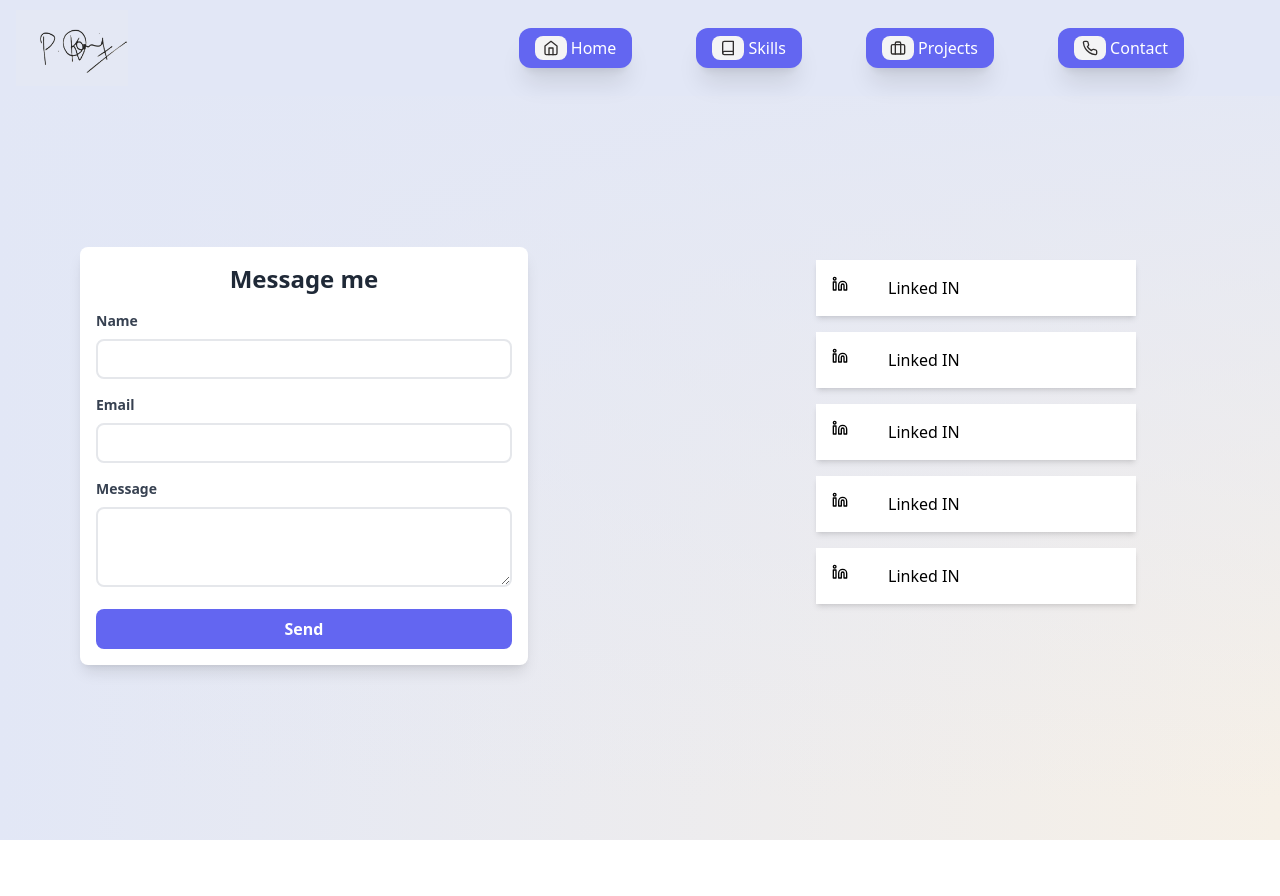
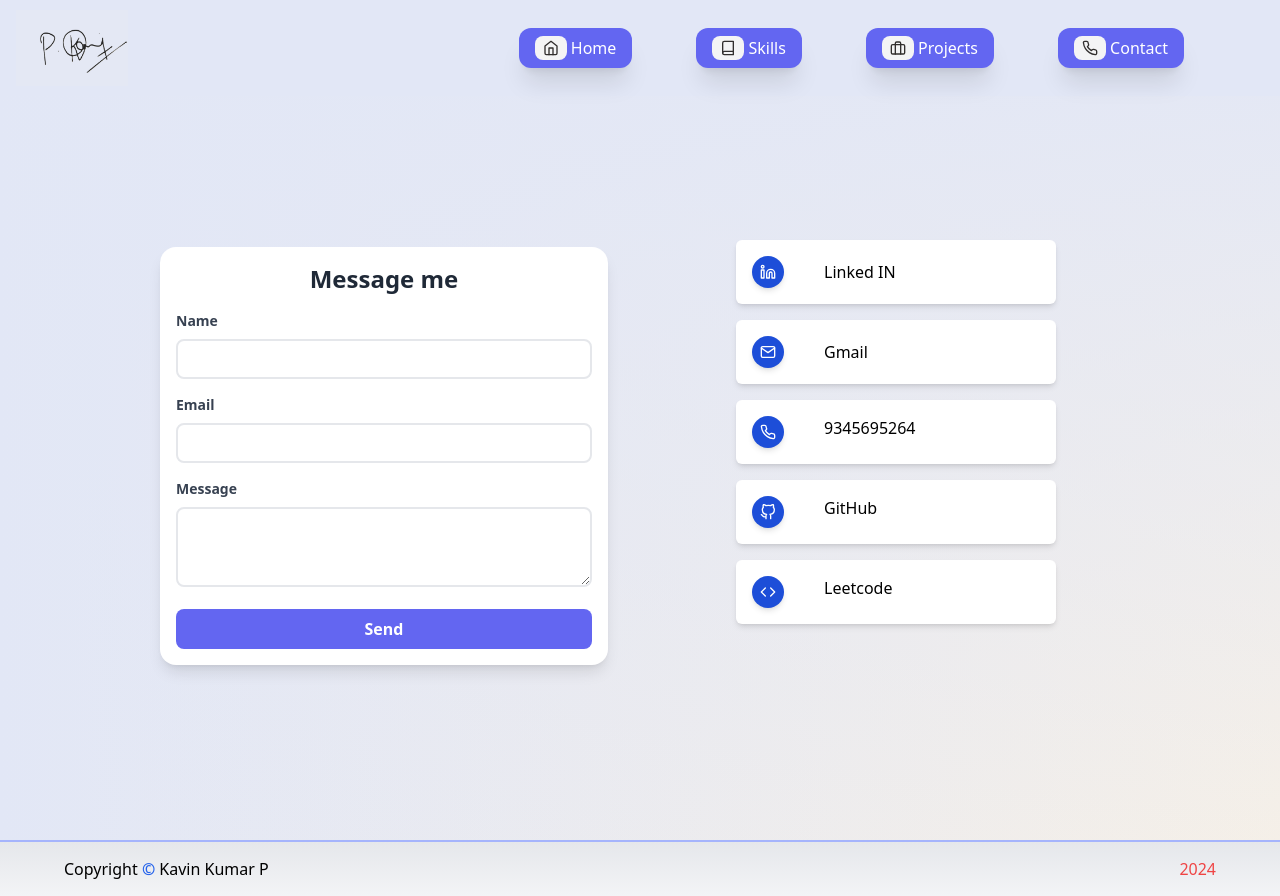
Before and after one commit to kavinkumar24/Updated_Portfolio, a React (Create React App) app: page /contact in a window 1280 px wide. Before the commit the page ends 840 px from the top, so only its background shows below. Built offline with nearby package versions, Linux system fonts and the light colour scheme; a web font is replaced by a local one.

Commit message:
added a contact page with some more data

```diff
--- a/src/components/pages/Contact.jsx
+++ b/src/components/pages/Contact.jsx
@@ -3,7 +3,8 @@ import emailjs from 'emailjs-com';
 import { ToastContainer, toast } from 'react-toastify';
 import 'react-toastify/dist/ReactToastify.css';
 import Navbar from './Navbar';
-import { FiLinkedin,FiGithub, FiMail } from 'react-icons/fi';
+import { FiLinkedin,FiGithub, FiMail, FiPhone, FiCode} from 'react-icons/fi';
+import Footer from './Footer';
 const Contact = () => {
   const form = useRef();
 
@@ -15,6 +16,7 @@ const Contact = () => {
       .then(
         () => {
           toast.success('Message sent successfully!');
+          form.current.reset();
         },
         (error) => {
           toast.error(`Failed to send message: ${error.text}`);
@@ -26,8 +28,8 @@ const Contact = () => {
     <div className='bg-gradient-to-b from-[#e2e7f6]'>
     <Navbar />
 
-    <div className="mx-4 flex flex-col items-center md:flex-row min-h-screen justify-between md:mx-20 mb-10">
-      <div className="w-full max-w-md p-4 bg-white rounded-lg shadow-lg md:mt-28">
+    <div className="mx-4 flex flex-col items-center md:flex-row min-h-screen justify-between md:mx-40 mb-10">
+      <div className="w-full max-w-md p-4 bg-white rounded-2xl shadow-lg md:mt-28">
         <h2 className="mb-4 text-2xl font-bold text-center text-gray-800">Message me</h2>
         <form ref={form} onSubmit={sendEmail} className="space-y-4">
           <div>
@@ -72,46 +74,52 @@ const Contact = () => {
 
         <div className=' max-w-md p-8 space-y-20 w-3/2'>
           <div className='flex flex-col'>
-            <div className='bg-white shadow-md flex flex-row space-x-10 p-4 mb-4 w-full'>
-            <div>
+            <div className='bg-white shadow-md flex flex-row space-x-10 p-4 mb-4 w-full rounded-md'>
+            <div className='p-2 bg-blue-700 rounded-full text-white shadow-md'>
               <FiLinkedin />
             </div>
-            <h1>Linked IN</h1>
+            <div className='text-center justify-center mx-auto mt-1'>
+              <a href = "https://www.linkedin.com/in/kavinpalanisamy" target="_blank" rel="noreferrer" className='hover:text-indigo-700 hover:underline'>Linked IN</a>
+            </div>
             </div>
 
-            <div className='bg-white shadow-md flex flex-row space-x-10 p-4 mb-4'>
-            <div>
-              <FiLinkedin />
+            <div className='bg-white shadow-md flex flex-row space-x-10 p-4 mb-4 w-full rounded-md'>
+            <div className='p-2  bg-blue-700 rounded-full text-white shadow-md'>
+              <FiMail />
             </div>
-            <h1>Linked IN</h1>
+            <div className='text-center justify-center mx-auto mt-1'>
+            <a href="mailto:kavinpalanisamy242003@gmail.com" title='kavinpalanisamy242003@gmail.com' className='hover:text-indigo-700 hover:underline'>Gmail</a>
+            </div>
             </div>
 
-            <div className='bg-white shadow-md flex flex-row space-x-10 p-4 mb-4'>
-            <div>
-              <FiLinkedin />
+            <div className='bg-white shadow-md flex flex-row space-x-10 p-4 mb-4 rounded-md'>
+            <div className='p-2  bg-blue-700 rounded-full text-white shadow-md' >
+              <FiPhone />
             </div>
-            <h1>Linked IN</h1>
+            <h1>9345695264</h1>
             </div>
 
-            <div className='bg-white shadow-md flex flex-row space-x-10 p-4 mb-4'>
-            <div>
-              <FiLinkedin />
+            <div className='bg-white shadow-md flex flex-row space-x-10 p-4 mb-4 rounded-md'>
+            <div className='p-2  bg-blue-700 rounded-full text-white shadow-md'>
+              <FiGithub />
             </div>
-            <h1>Linked IN</h1>
+            <a href="https://github.com/kavinkumar24/" className='hover:text-indigo-700 hover:underline'>GitHub</a>
             </div>
 
 
-            <div className='bg-white shadow-md flex flex-row space-x-10 p-4 mb-4'>
-            <div>
-              <FiLinkedin />
+            <div className='bg-white shadow-md flex flex-row space-x-10 p-4 mb-4 rounded-md'>
+            <div className='p-2  bg-blue-700 rounded-full text-white shadow-md'>
+              <FiCode />
             </div>
-            <h1>Linked IN</h1>
+            <a href="https://leetcode.com/kavinpalanisamy/" className='hover:text-indigo-700 hover:underline'>Leetcode</a>
             </div>
+
 
           </div>
         </div>
       </div>
     </div>
+    <Footer />
     </div>
   );
 };
--- a/src/components/pages/Projects.jsx
+++ b/src/components/pages/Projects.jsx
@@ -37,7 +37,7 @@ const projects = [
   },
 
   {
-    title: "BUDGET BUDDY(finance tracker)",
+    title: "BUDGET BUDDY",
     description: "Developed a personal finance management web application using React Js, tailwind CSS, Node js, and MongoDB. It helps to track where the money is going and also implemented many features like Budget planning (yearly, monthly), Daily Notes, investing plans, etc",
     images: [P2_1, P2_2, P2_3, P2_4, P2_5,P2_6],
     githublink:'https://github.com/kavinkumar24/Finance_website.git',
@@ -68,8 +68,8 @@ function Projects() {
       <div className="container mx-auto px-4 py-8 md:py-40">
         <h1 className='mx-auto md:px-0 text-3xl font-bold mb-4 text-zinc-700'>Projects</h1>
         {projects.map((project, index) => (
-          <div key={index} className="bg-white p-4 rounded-2xl shadow-xl justify-between mb-8 md:mb-10 md:w-full mx-auto flex flex-col items-center md:flex-row">
-            <div className="bg-[#eeeeee] p-2 rounded-md w-full mx-auto mb-4 md:mb-0 md:min-w-96 md:h-56 lg:h-58 h-48">
+          <div key={index} className="bg-white p-4 rounded-2xl shadow-xl justify-between mb-8 md:mb-10 md:w-5/6 mx-auto flex flex-col items-center md:flex-row">
+            <div className="bg-[#eeeeee] p-2 rounded-md w-full mx-auto mb-4 md:mb-0 md:min-w-96 md:h-56 lg:h-58 h-48 xl:w-40">
               <Carousel withControls height={200} withIndicators>
                 {project.images.map((image, imgIndex) => (
                   <Carousel.Slide key={imgIndex}>
```
